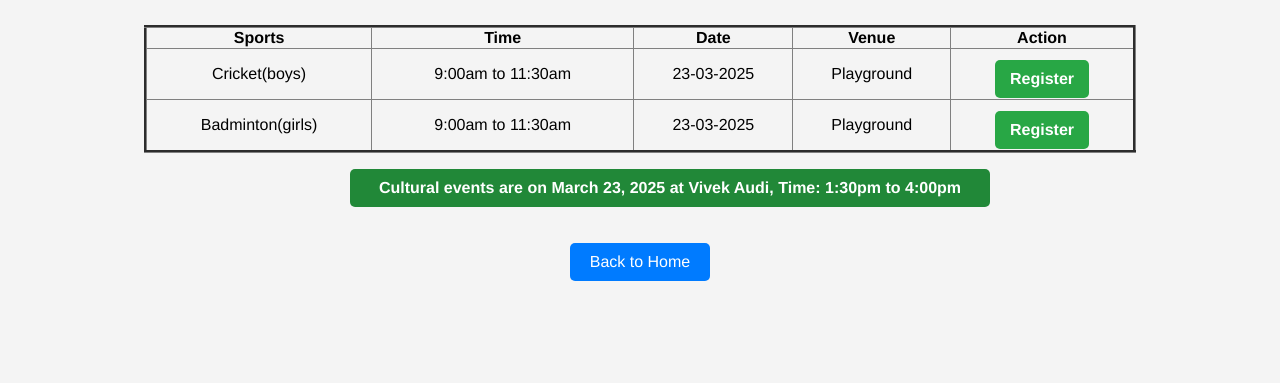
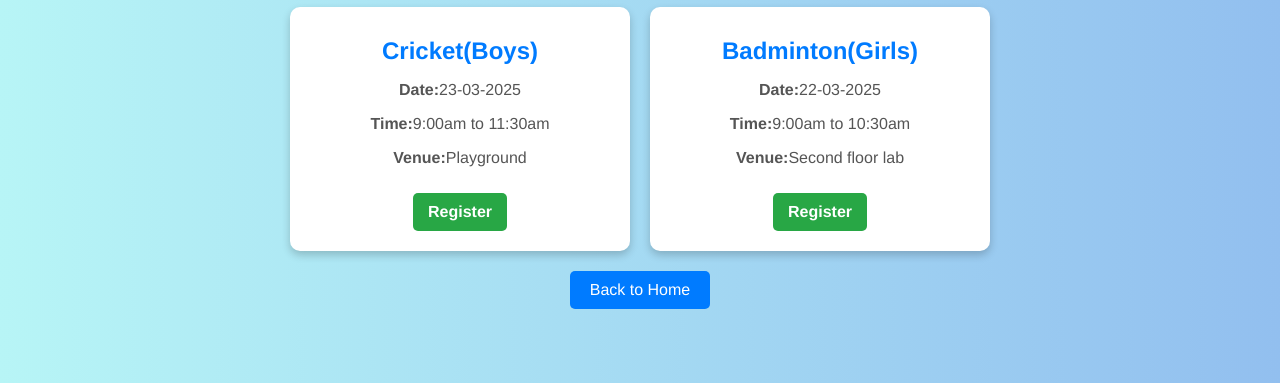
Before and after one commit to berwincr/events_registration, a plain HTML site: page events.html in a window 1280 px wide. Shown: the part 417-800 px from the top of the page. Drawn offline with Linux system fonts and the light colour scheme.

Commit message:
Update events.html

```diff
--- a/events.html
+++ b/events.html
@@ -8,7 +8,7 @@
         body {
             font-family:'Franklin Gothic Medium', 'Arial Narrow', Arial, sans-serif;
             text-align: center;
-            background-color: #f4f4f4;
+            background:linear-gradient(to right,#b7f5f6,#92bfef );
             margin: 0;
             padding: 20px;
         }
@@ -21,6 +21,7 @@
             justify-content: center;
             gap: 20px;
             margin-top: 20px;
+
         }
         .event-card {
             background: white;
@@ -103,32 +104,24 @@
         </div>
     </div>
 
-    <h1><b>Sports</b></h1><br>
-    <table border="3" style="width:80%; margin:auto; border-collapse:collapse;">
-        <tr style="padding:40px;">
-            <th>Sports</th>
-            <th>Time</th>
-            <th>Date</th>
-            <th>Venue</th>
-            <th>Action</th>
-        </tr>
-        <tr>
-            <td>Cricket(boys)</td>
-            <td>9:00am to 11:30am</td>
-            <td>23-03-2025</td>
-            <td>Playground</td>
-            <td><a href="register.html" class="register-btn">Register</a></td>
-        </tr>
-        <tr>
-            <td>Badminton(girls)</girls></td>
-            <td>9:00am to 11:30am</td>
-            <td>23-03-2025</td>
-            <td>Playground</td>
-            <td><a href="register.html" class="register-btn">Register</a></td>
-        </tr>
+    <h1>Sports</h1>
+    <div class="events-container">
+        <div class="event-card">
+            <h2>Cricket(Boys)</h2>
+            <p><strong>Date:</strong>23-03-2025</p>
+            <p><strong>Time:</strong>9:00am to 11:30am</p>
+            <p><strong>Venue:</strong>Playground</p>
+            <a href="register.html" class="register-btn">Register</a>
+        </div>
 
-    </table>
-    <p class="cul"><b>Cultural events are on March 23, 2025 at Vivek Audi, Time: 1:30pm to 4:00pm</b></p>
+        <div class="event-card">
+            <h2>Badminton(Girls)</h2>
+            <p><strong>Date:</strong>22-03-2025</p>
+            <p><strong>Time:</strong>9:00am to 10:30am</p>
+            <p><strong>Venue:</strong>Second floor lab</p>
+            <a href="register.html" class="register-btn">Register</a>
+        </div>
+    </div>
 
     <a href="index.html" class="back-btn">Back to Home</a>
 
```
